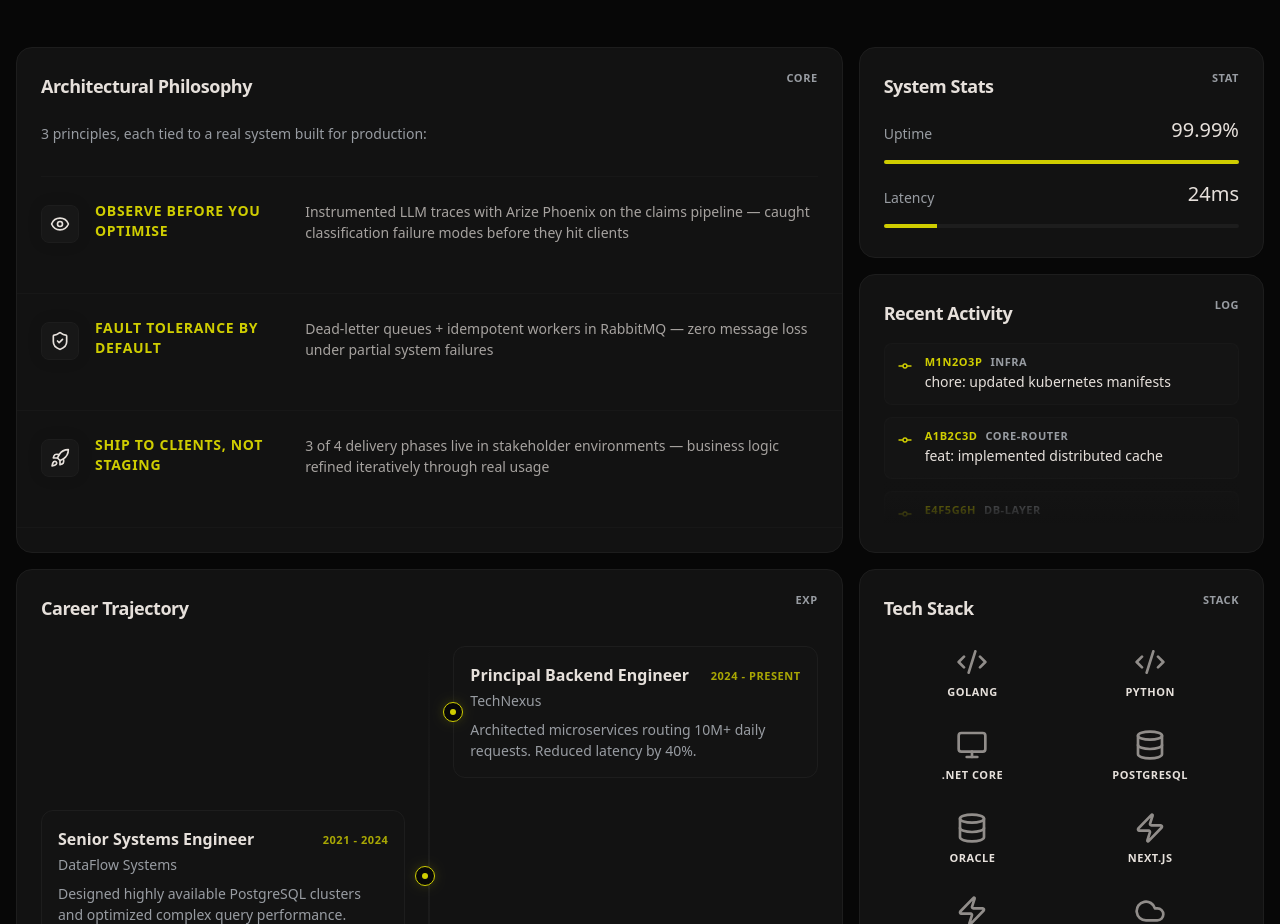
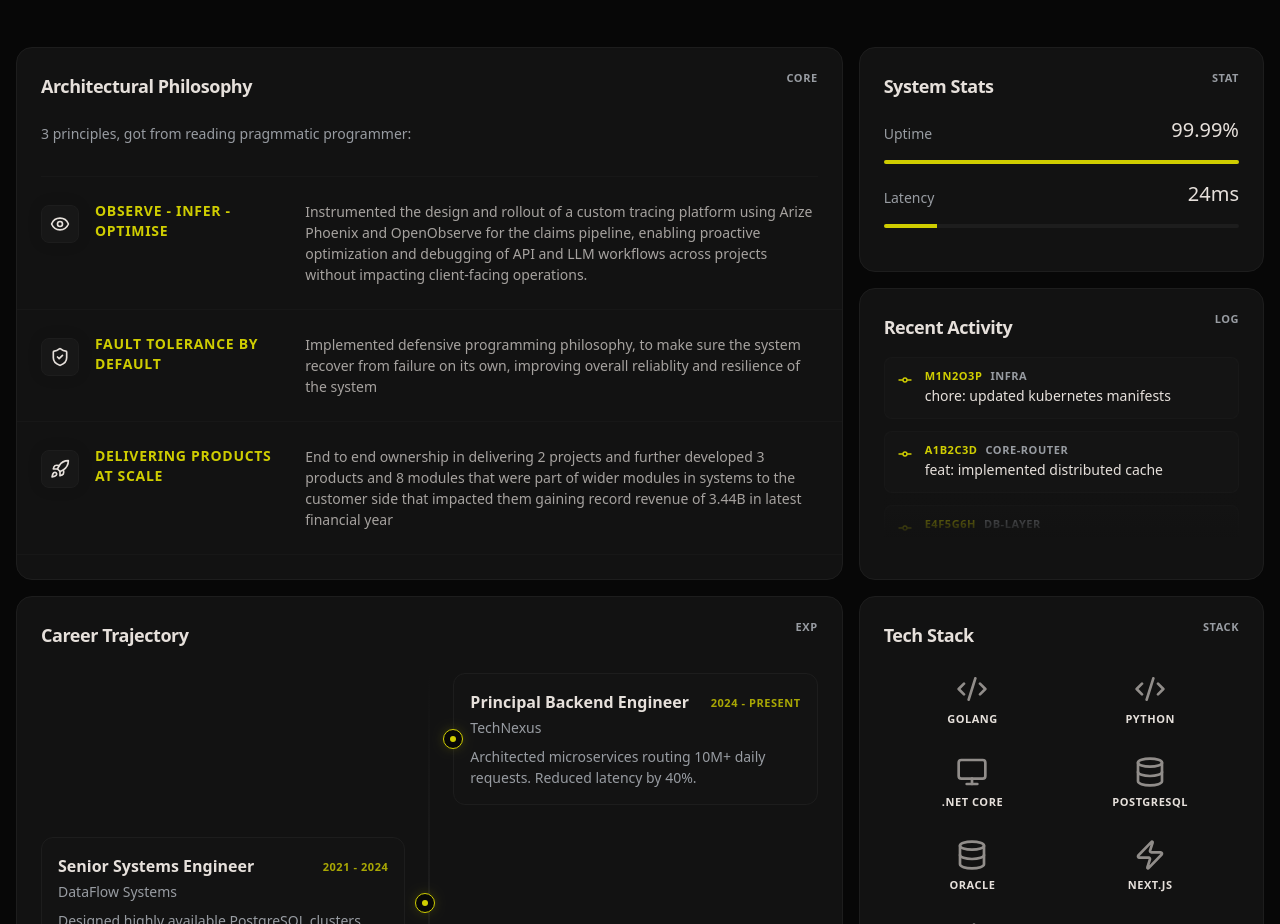
Before and after one commit to FourAndHalf/Portfolio, a Next.js app in the folder frontend/: page / in a window 1280 px wide. Shown: the part 980-1904 px from the top of the page. Built offline with nearby package versions, Linux system fonts and the light colour scheme; no server answers.

Commit message:
App-Layer | 26-05-2026
chore: cleaned up some naming

```diff
--- a/frontend/src/features/landing/components/bento-section.tsx
+++ b/frontend/src/features/landing/components/bento-section.tsx
@@ -27,24 +27,24 @@ export const BentoSection = () => {
         <TechnicalBentoCard className="md:col-span-8 md:row-span-2" title="Architectural Philosophy" id="CORE">
           <div className="mt-6">
             <p className="text-muted-foreground text-sm font-technical mb-8">
-              3 principles, each tied to a real system built for production:
+              3 principles, got from reading pragmmatic programmer:
             </p>
 
             <div className="space-y-0 border-t border-border/50">
               {[
                 {
-                  principle: "Observe before you optimise",
-                  action: "Instrumented LLM traces with Arize Phoenix on the claims pipeline — caught classification failure modes before they hit clients",
+                  principle: "Observe - Infer - optimise",
+                  action: "Instrumented the design and rollout of a custom tracing platform using Arize Phoenix and OpenObserve for the claims pipeline, enabling proactive optimization and debugging of API and LLM workflows across projects without impacting client-facing operations.",
                   icon: Eye
                 },
                 {
                   principle: "Fault tolerance by default",
-                  action: "Dead-letter queues + idempotent workers in RabbitMQ — zero message loss under partial system failures",
+                  action: "Implemented defensive programming philosophy, to make sure the system recover from failure on its own, improving overall reliablity and resilience of the system",
                   icon: ShieldCheck
                 },
                 {
-                  principle: "Ship to clients, not staging",
-                  action: "3 of 4 delivery phases live in stakeholder environments — business logic refined iteratively through real usage",
+                  principle: "Delivering products at scale",
+                  action: "End to end ownership in delivering 2 projects and further developed 3 products and 8 modules that were part of wider modules in systems to the customer side that impacted them gaining record revenue of 3.44B in latest financial year",
                   icon: Rocket
                 }
               ].map((item, idx) => (
@@ -56,9 +56,6 @@ export const BentoSection = () => {
                     <div>
                       <span className="text-primary font-semibold text-sm uppercase tracking-wider block mb-1 transition-transform duration-500 group-hover:translate-x-1">
                         {item.principle}
-                      </span>
-                      <span className="text-[10px] text-muted-foreground font-technical uppercase tracking-widest opacity-0 group-hover:opacity-100 transition-all duration-500">
-                        verified_production_metric
                       </span>
                     </div>
                   </div>
```
Also changed, not shown: 1 other file (tests, documents, lock files or other folders).
